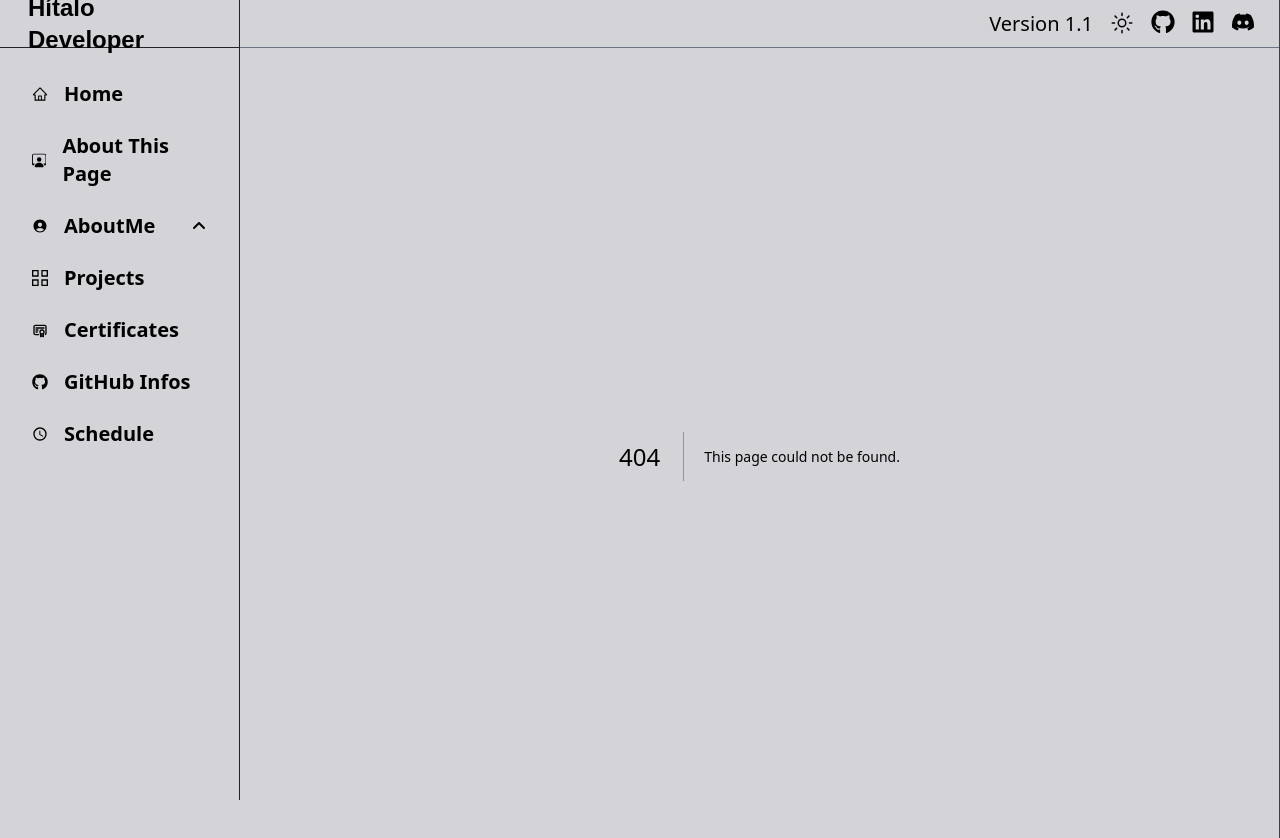
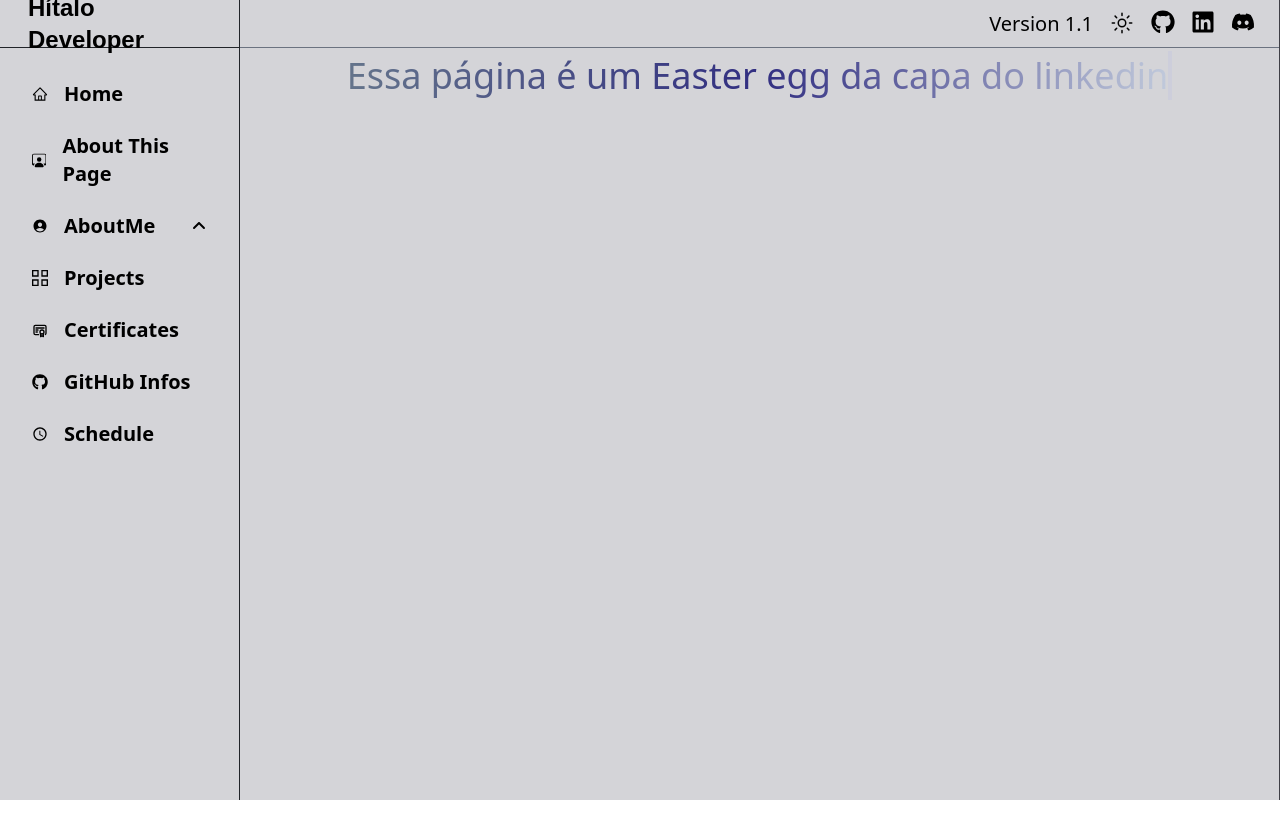
Before and after one commit to Hzimr/Hzimr.github.io, a Next.js app: page /capa in a window 1280 px wide. Before the commit this address had no page. Shown: the top 838 px of the page. After the commit the page ends 800 px from the top, so only its background shows below. Built offline with nearby package versions, Linux system fonts and the light colour scheme; a web font is replaced by a local one.

Commit message:
chore: capa

```diff
--- /dev/null
+++ b/src/app/capa/page.tsx
@@ -0,0 +1,19 @@
+// import { FaReact } from 'react-icons/fa'
+
+export default function CapaPage() {
+  return (
+    <div className="flex flex-1 justify-center">
+      <a className="bg-gradient-to-r from-slate-500 via-indigo-900 to-textColor-lightColor2 bg-clip-text text-4xl text-transparent after:animate-ping after:border-r-4 after:border-indigo-400 dark:after:border-indigo-700">
+        Essa página é um Easter egg da capa do linkedin
+      </a>
+    </div>
+  )
+  //   return (
+  //     <div className="flex h-full w-full flex-1 flex-col items-center justify-center bg-[#23272F]">
+  //       <FaReact className="size-28 text-[#149DCA]" />
+  //       <h1 className="bg-gradient-to-r from-slate-500 via-indigo-900 to-textColor-lightColor2 bg-clip-text text-4xl text-transparent after:animate-ping after:border-r-4 after:border-indigo-400 dark:after:border-indigo-700">
+  //         hello, I&lsquo;m <code>&lt;/dev&gt; </code>
+  //       </h1>
+  //     </div>
+  //   )
+}
```
